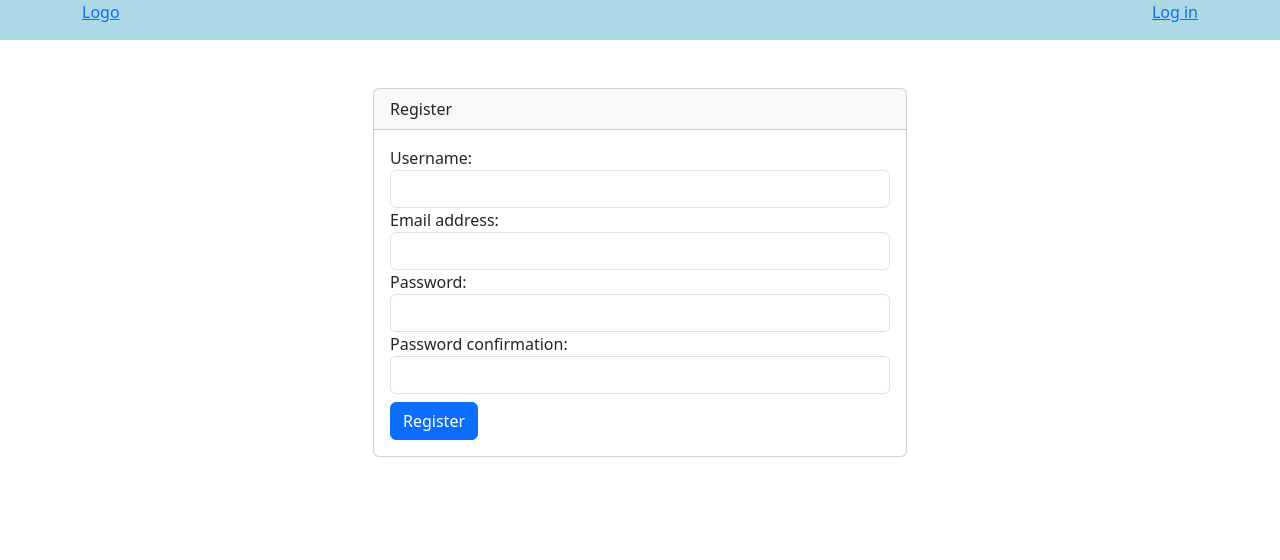
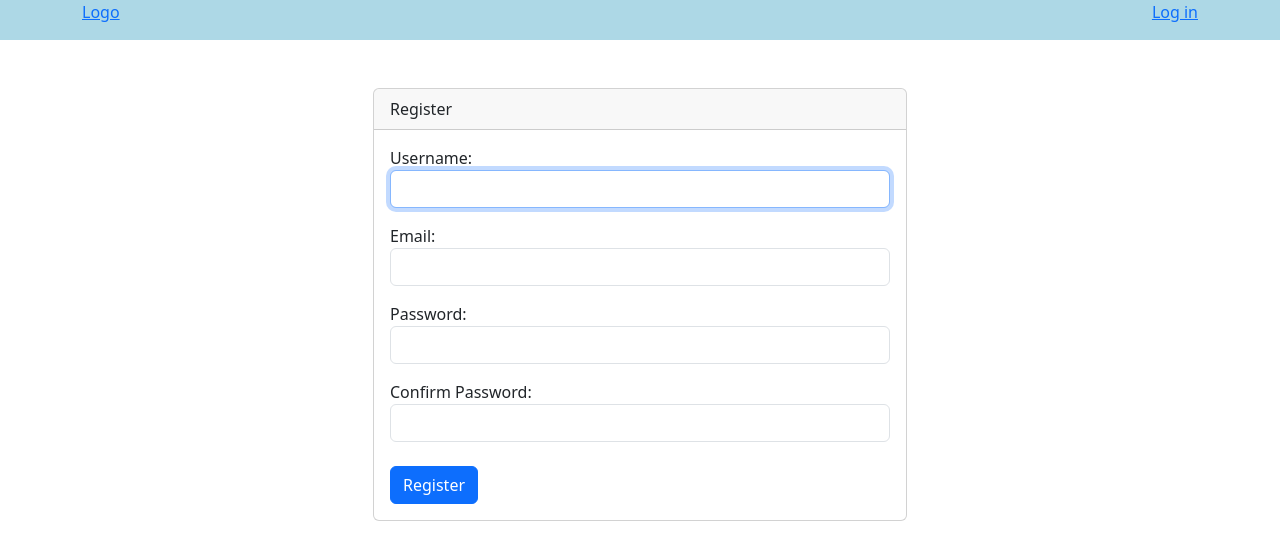
Before and after one commit to seba-sz1/drinks_app, a Django app: page /register/ in a window 1280 px wide. Shown: the top 560 px of the page. Run offline with Django 4.2, Linux system fonts and the light colour scheme; some libraries are stand-ins or nearby versions.

Commit message:
Change css form

```diff
--- a/drinks/authSystem/forms.py
+++ b/drinks/authSystem/forms.py
@@ -1,7 +1,37 @@
-from django.contrib.auth.forms import UserCreationForm
 from django.contrib.auth.models import User
+from django import forms
+from django.contrib.auth.forms import UserCreationForm, AuthenticationForm
+
 
 class RegisterForm(UserCreationForm):
+    username = forms.CharField(
+        label='Username',
+        max_length=100,
+        widget=forms.TextInput(attrs={'class': 'form-control'}),
+    )
+    email = forms.EmailField(
+        label='Email',
+        widget=forms.EmailInput(attrs={'class': 'form-control'}),
+    )
+    password1 = forms.CharField(
+        label='Password',
+        widget=forms.PasswordInput(attrs={'class': 'form-control'}),
+    )
+    password2 = forms.CharField(
+        label='Confirm Password',
+        widget=forms.PasswordInput(attrs={'class': 'form-control'}),
+    )
     class Meta:
         model = User
         fields = ('username', 'email', 'password1', 'password2')
+
+class LoginForm(AuthenticationForm):
+    username = forms.CharField(
+        label='Username',
+        max_length=100,
+        widget=forms.TextInput(attrs={'class': 'form-control'}),
+    )
+    password = forms.CharField(
+        label='Password',
+        widget=forms.PasswordInput(attrs={'class': 'form-control'}),
+    )
--- a/drinks/authSystem/templates/register.html
+++ b/drinks/authSystem/templates/register.html
@@ -21,21 +21,9 @@ Register
                         <form action="{% url 'register' %}" method="post">
                             {% csrf_token %}
                             <div class="form-group">
-                                <label for="username">Username:</label>
-                                <input type="text" class="form-control" id="username" name="username">
+                                 {{ form.as_p }}
                             </div>
-                            <div class="form-group">
-                                <label for="email">Email address:</label>
-                                <input type="email" class="form-control" id="email" name="email">
-                            </div>
-                            <div class="form-group">
-                                <label for="password1">Password:</label>
-                                <input type="password" class="form-control" id="password1" name="password1">
-                            </div>
-                            <div class="form-group">
-                                <label for="password2">Password confirmation:</label>
-                                <input type="password" class="form-control" id="password2" name="password2">
-                            </div>
+
                             <button type="submit" class="btn btn-primary mt-2">Register</button>
                         </form>
                     </div>
--- a/drinks/authSystem/views.py
+++ b/drinks/authSystem/views.py
@@ -2,10 +2,11 @@ from django.db import IntegrityError
 from django.shortcuts import render
 from .forms import RegisterForm
 from django.contrib.auth.models import User
-from django.contrib.auth.forms import AuthenticationForm
 from django.contrib.auth import authenticate, login, logout
 from django.http import HttpResponseNotAllowed
 from django.contrib.auth.decorators import login_required
+from django.contrib.auth.forms import AuthenticationForm
+from .forms import LoginForm
 
 def temp_home(request):
     return render(request, 'temp_home.html')
@@ -32,7 +33,7 @@ def register(request):
 
 def login_user(request):
     if request.method == 'GET':
-        return render(request, 'login_user.html', {'form': AuthenticationForm()})
+        return render(request, 'login_user.html', {'form': LoginForm()})
     elif request.method == 'POST':
         form = AuthenticationForm(data=request.POST)
         if form.is_valid():
--- a/drinks/drinks/settings.py
+++ b/drinks/drinks/settings.py
@@ -60,7 +60,7 @@ ROOT_URLCONF = 'drinks.urls'
 TEMPLATES = [
     {
         'BACKEND': 'django.template.backends.django.DjangoTemplates',
-        'DIRS': [BASE_DIR / 'baseTemplates'],
+        'DIRS': [BASE_DIR / 'Templates'],
         'APP_DIRS': True,
         'OPTIONS': {
             'context_processors': [
```
Also changed, not shown: drinks/authSystem/templates/login_user.html (+2 -6 lines), drinks/Templates/base.html (renamed from drinks/baseTemplates/base.html).
